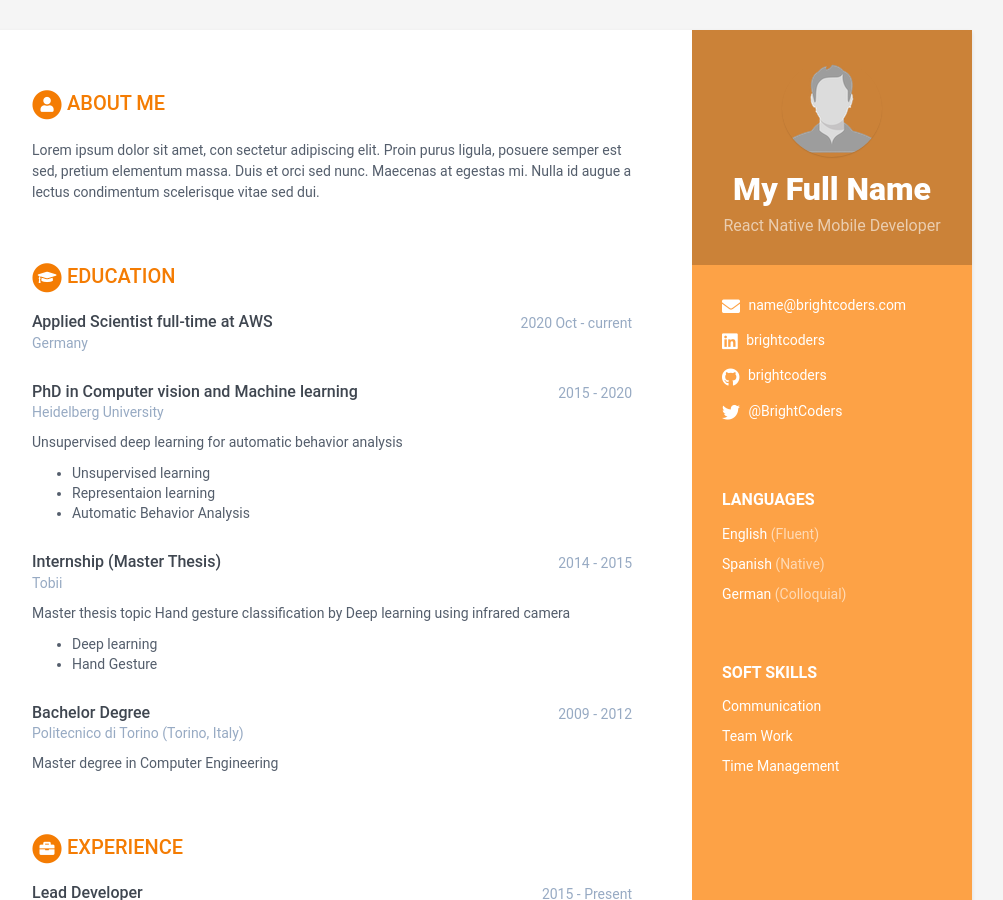
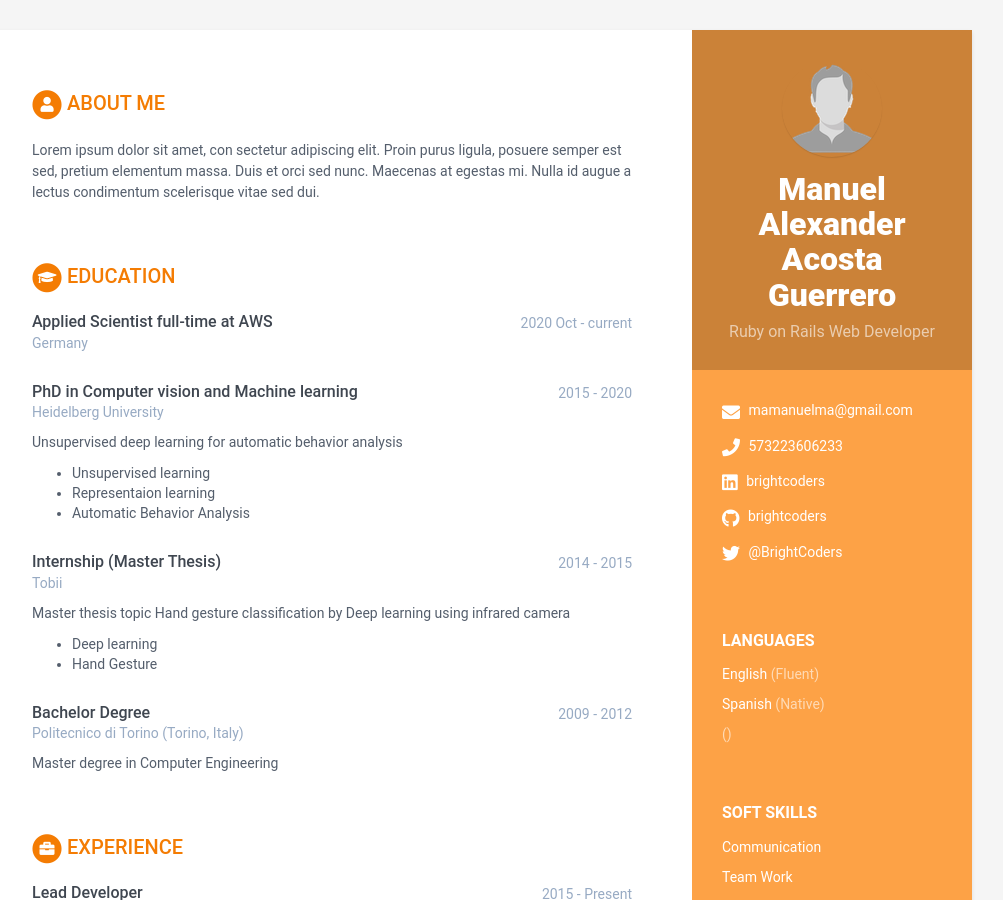
Before and after one commit to BC-MAY-21-ROR/kata-04-resume-ManuelAcostaGuerrero, a Jekyll site: the page built from index.html, in a window 1280 px wide and 900 px high. Shown: the whole window, without its empty margins (168-1171 px from the left). Built offline with Jekyll 4.4.1, drawn with Linux system fonts in a browser that asks for light colours.

Commit message:
Update data.yml
Actualizando

```diff
--- a/_data/data.yml
+++ b/_data/data.yml
@@ -7,13 +7,13 @@ sidebar:
   education: False # NO MODIFICAR
 
   # Profile information
-  name: My Full Name # Nombre completo
-  tagline: React Native Mobile Developer # React Native Mobile Developer ó Ruby on Rails Web Developer Según sea el caso
+  name: Manuel Alexander Acosta Guerrero # Nombre completo
+  tagline: Ruby on Rails Web Developer # React Native Mobile Developer ó Ruby on Rails Web Developer Según sea el caso
   avatar: profile.png # Colocar una imagen con tu foto de 100x100 pixels dentro de /assets/images
 
   # Actualiza tus datos de contacto
-  email: name@brightcoders.com
-  phone:
+  email: mamanuelma@gmail.com #name@brightcoders.com
+  phone: +573223606233
   website: # No agregar http://
   linkedin: brightcoders
   github: brightcoders
@@ -32,8 +32,8 @@ sidebar:
     - idiom: Spanish
       level: Native # Utiliza el resultado de tu examen oficial, o el nivel de acuerdo al modelo Dreyfus
 
-    - idiom: German
-      level: Colloquial
+    - idiom: #German
+      level: #Colloquial
 
   # Registra aquí tus soft skills. Agrega o elimina según sea necesario
   interests:
```
